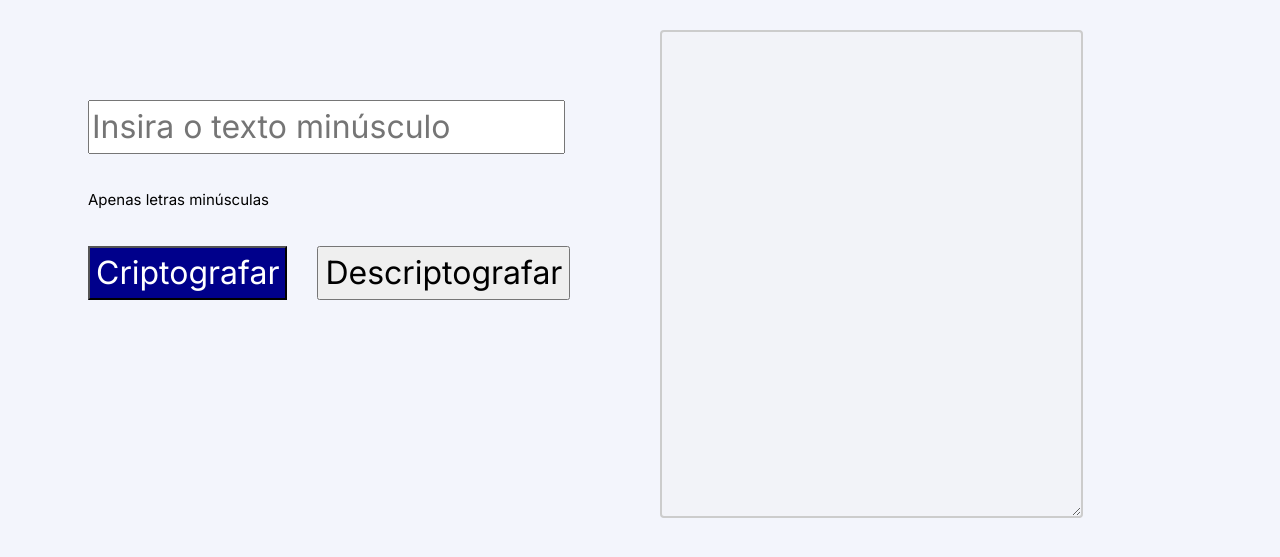
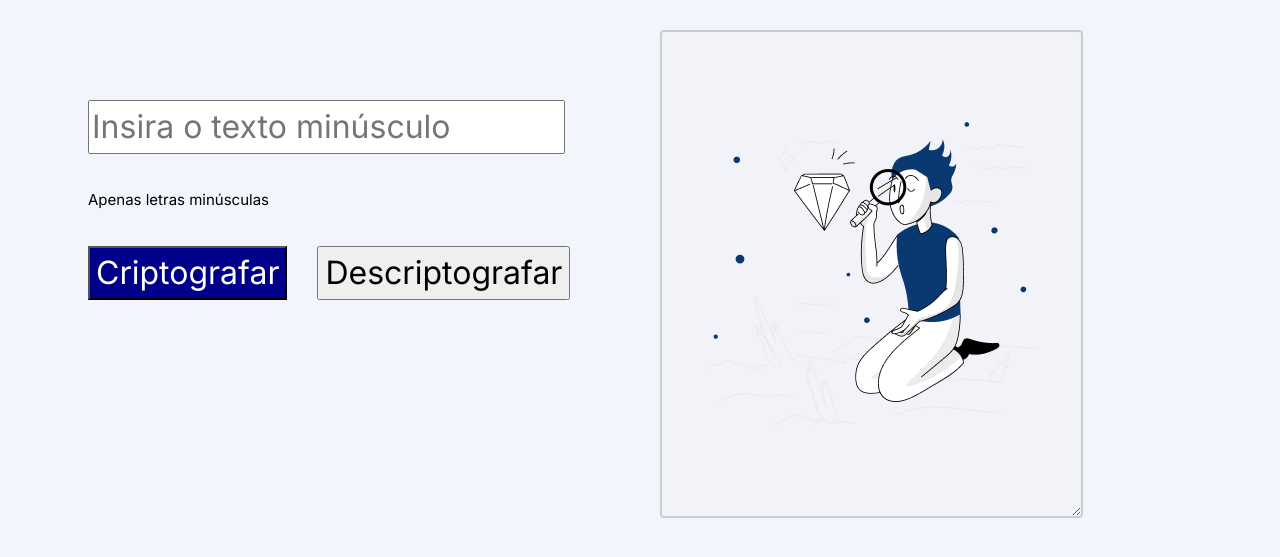
Before and after one commit to luanvazzoller/Challenge-01-Alura-ONE-Encriptador, a plain HTML site: page index.html in a window 1280 px wide. Shown: the part 59-616 px from the top of the page. Drawn offline with Linux system fonts and the light colour scheme; the site is published under a folder, as on GitHub Pages, so addresses that start at the root find nothing.

Commit message:
Update style.css

```diff
--- a/style.css
+++ b/style.css
@@ -25,7 +25,7 @@ input {
     margin-left: 90px;
     border: 2px solid #ccc;
     border-radius: 4px;
-    background-image: url("/img/boneco.png");
+    background-image: url("./img/boneco.png");
     background-repeat: no-repeat;
     background-position: center;
     text-align: center;
```
